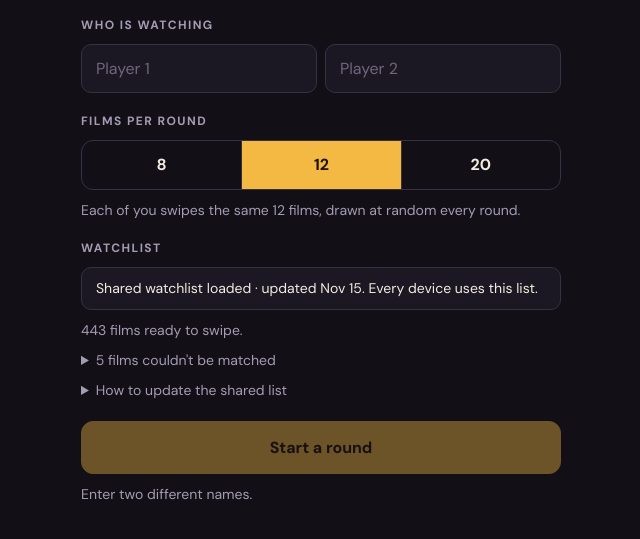
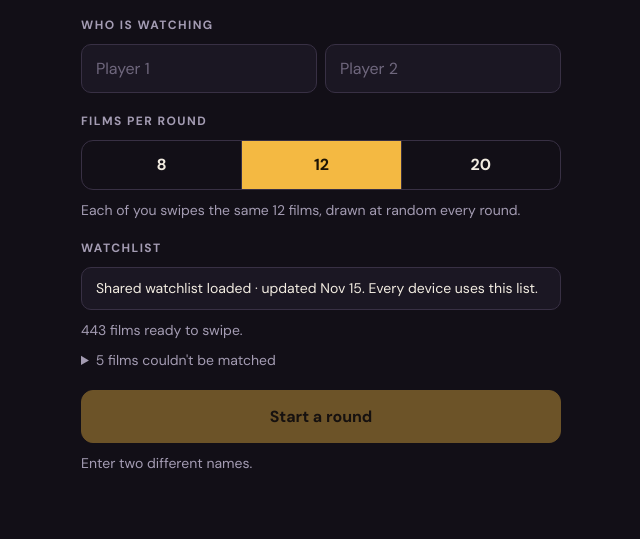
Before and after one commit to aj-ishtail/cineswipe, a plain HTML site: page index.html in a window 1280 px wide. Shown: the part 157-696 px from the top of the page, without its empty margins (319-959 px from the left). Drawn offline with nearby package versions, Linux system fonts and the light colour scheme.

Commit message:
Hide the update instructions when the shared list is loaded
Co-Authored-By: Claude Fable 5.2 <noreply@anthropic.com>
Claude-Session: https://claude.ai/code/session_01Fsi7tuePNp2wVaPewHNz6a

```diff
--- a/index.html
+++ b/index.html
@@ -399,7 +399,7 @@ function viewSetup(){
       h('p',{class:'help'},stats),
       S.unmatched.length?h('details',{},h('summary',{},plural(S.unmatched.length,'film')+" couldn't be matched"),
         h('ul',{},S.unmatched.map(i=>h('li',{},i.name+(i.year?' ('+i.year+')':''))))):null,
-      h('details',{},h('summary',{},S.shared?'How to update the shared list':'Share one list across all your devices'),
+      S.shared!==false?null:h('details',{},h('summary',{},'Share one list across all your devices'),
         h('ol',{style:'margin:8px 0 0;padding-left:20px;display:flex;flex-direction:column;gap:6px'},
           h('li',{},'On the Letterboxd website: Settings → Import & Export → Export your data. Unzip it.'),
           h('li',{},h('a',{href:SHARED_UPLOAD,target:'_blank',rel:'noopener'},'Open the upload page on GitHub'),' and drop in watchlist.csv. Keep that exact file name.'),
```
